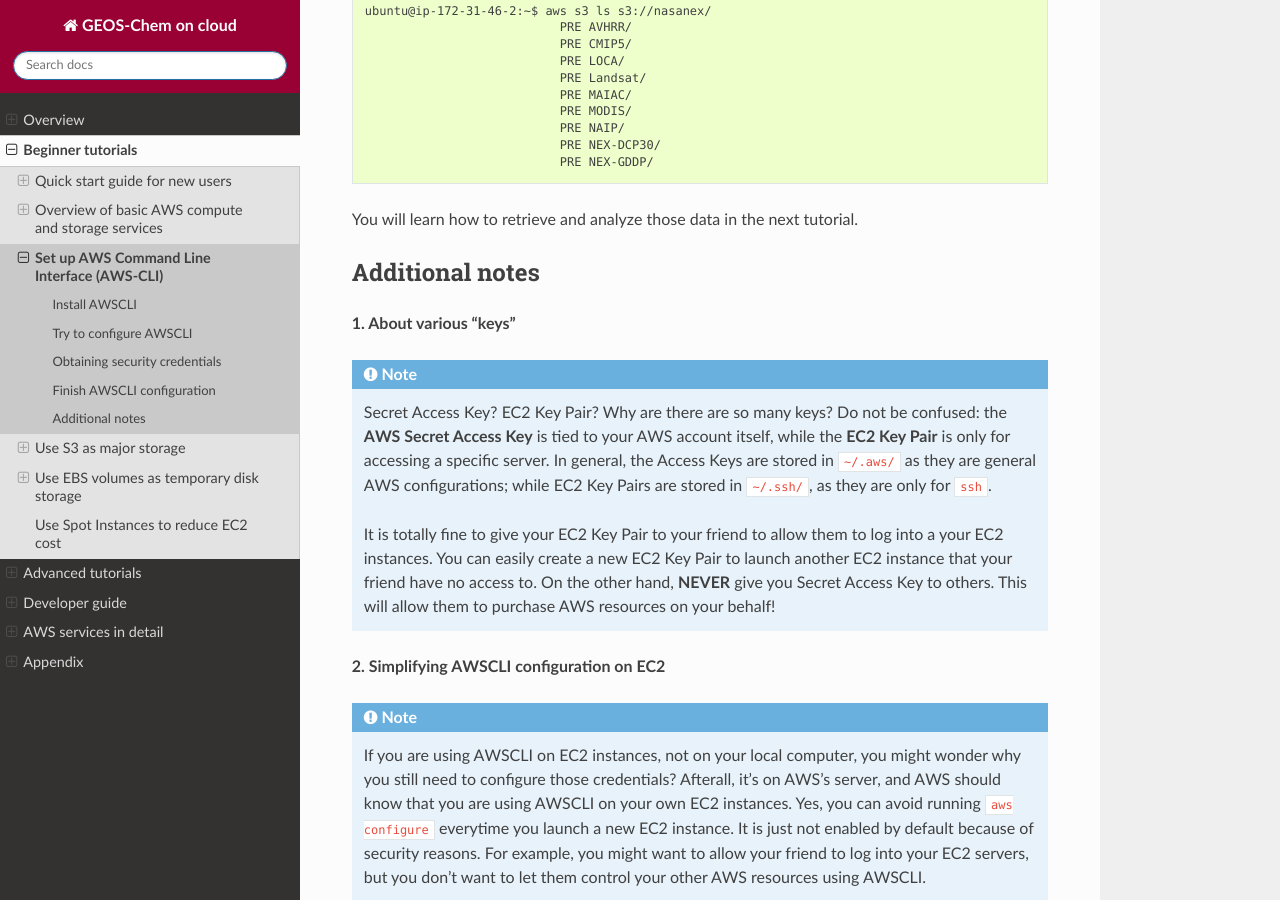
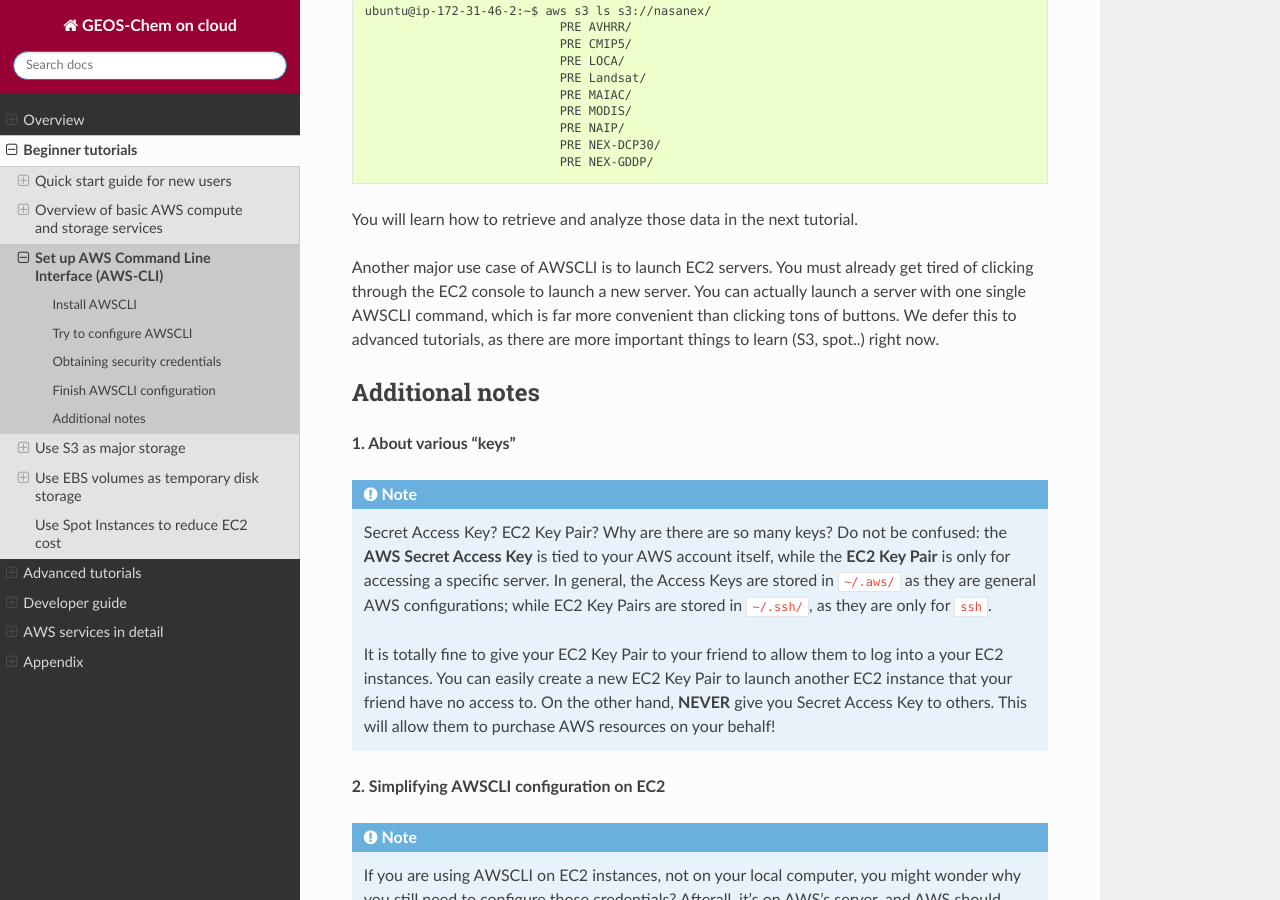
Before and after one commit to geoschem/geos-chem-cloud, a Sphinx documentation site: the page built from doc/source/chapter02_beginner-tutorial/awscli-config.rst, in a window 1280 px wide and 900 px high, scrolled down 3842 px. Built offline with Sphinx 7.4.7 and the Read the Docs theme 2.0.0, drawn with Linux system fonts in a browser that asks for light colours.

Commit message:
Add note on launching EC2 using AWSCLI. Actual steps needed.

```diff
--- a/doc/source/chapter02_beginner-tutorial/awscli-config.rst
+++ b/doc/source/chapter02_beginner-tutorial/awscli-config.rst
@@ -101,6 +101,8 @@ Now ``aws s3 ls`` should run smoothly. Since you don't have your own data on S3
 
 You will learn how to retrieve and analyze those data in the next tutorial.
 
+Another major use case of AWSCLI is to launch EC2 servers. You must already get tired of clicking through the EC2 console to launch a new server. You can actually launch a server with one single AWSCLI command, which is far more convenient than clicking tons of buttons. We defer this to advanced tutorials, as there are more important things to learn (S3, spot..) right now.
+
 Additional notes
 ----------------
 
```
